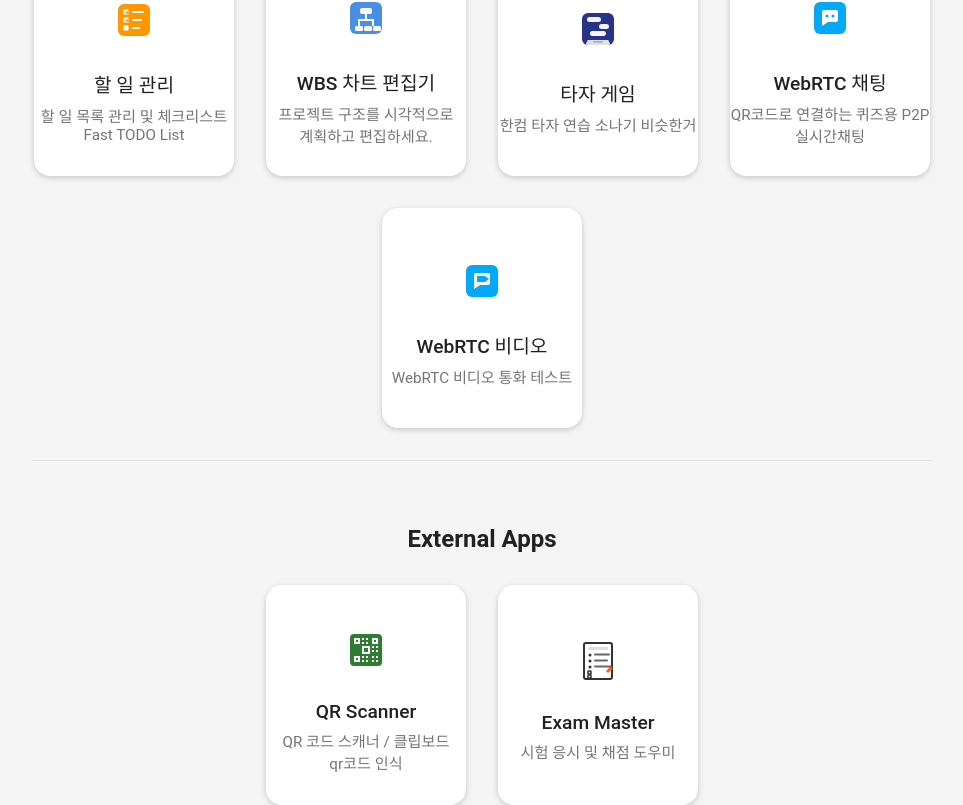
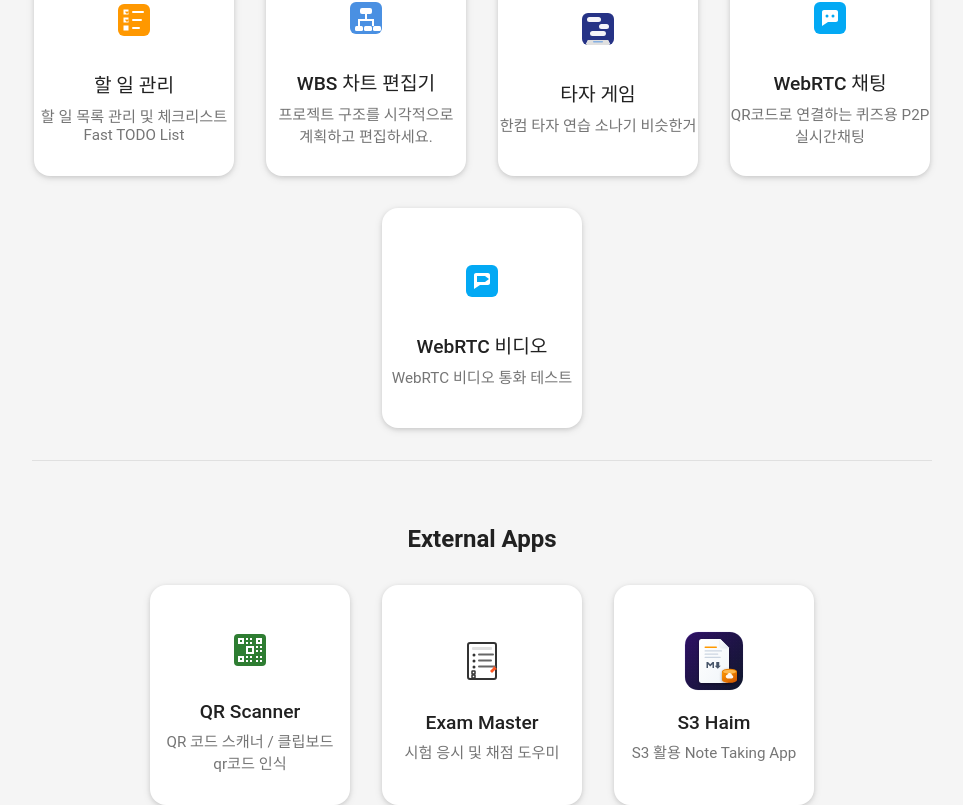
Before and after one commit to explainpark101/explainpark101.github.io, a Vue app: page / in a window 1280 px wide. Shown: the part 642-1447 px from the top of the page, without its empty margins (158-1121 px from the left). Built offline with nearby package versions, Linux system fonts and the light colour scheme.

Commit message:
feat: add S3HaimIcon component and integrate it into Home view for S3 note-taking app

```diff
--- /dev/null
+++ b/src/components/icons/S3HaimIcon.vue
@@ -0,0 +1,90 @@
+<template>
+    <svg xmlns="http://www.w3.org/2000/svg" viewBox="0 0 512 512" width="100%" height="100%">
+  <defs>
+    <!-- 배경 그라데이션 (클라우드 환경 묘사) -->
+    <linearGradient id="bg-grad" x1="0%" y1="0%" x2="100%" y2="100%">
+      <stop offset="0%" stop-color="#2E1065"/>
+      <stop offset="100%" stop-color="#0F172A"/>
+    </linearGradient>
+
+    <!-- 테두리 효과 그라데이션 -->
+    <linearGradient id="border-grad" x1="0%" y1="0%" x2="100%" y2="100%">
+      <stop offset="0%" stop-color="#8B5CF6" stop-opacity="0.6"/>
+      <stop offset="100%" stop-color="#1E293B" stop-opacity="0.1"/>
+    </linearGradient>
+
+    <!-- 문서 배경 그라데이션 -->
+    <linearGradient id="doc-white" x1="0%" y1="0%" x2="100%" y2="100%">
+      <stop offset="0%" stop-color="#FFFFFF"/>
+      <stop offset="100%" stop-color="#F1F5F9"/>
+    </linearGradient>
+
+    <!-- S3 버킷 바디 그라데이션 -->
+    <linearGradient id="s3-body" x1="0%" y1="0%" x2="100%" y2="100%">
+      <stop offset="0%" stop-color="#FF9900"/>
+      <stop offset="100%" stop-color="#CC5200"/>
+    </linearGradient>
+
+    <!-- 문서 접힌 부분 효과 -->
+    <linearGradient id="fold-grad" x1="0%" y1="0%" x2="100%" y2="100%">
+      <stop offset="0%" stop-color="#FFFFFF"/>
+      <stop offset="100%" stop-color="#E2E8F0"/>
+    </linearGradient>
+
+    <!-- 그림자 필터 -->
+    <filter id="shadow" x="-20%" y="-20%" width="140%" height="140%">
+      <feDropShadow dx="0" dy="8" stdDeviation="12" flood-color="#000000" flood-opacity="0.4"/>
+    </filter>
+
+    <filter id="small-shadow" x="-20%" y="-20%" width="140%" height="140%">
+      <feDropShadow dx="-2" dy="2" stdDeviation="4" flood-color="#000000" flood-opacity="0.15"/>
+    </filter>
+
+    <!-- 배경 도트 패턴 (저장소/작업 공간 느낌) -->
+    <pattern id="dots" x="0" y="0" width="24" height="24" patternUnits="userSpaceOnUse">
+      <circle cx="2" cy="2" r="1.5" fill="#FFFFFF" opacity="0.04"/>
+    </pattern>
+  </defs>
+
+  <!-- 앱 아이콘 베이스 (Squircle 형) -->
+  <rect x="24" y="24" width="464" height="464" rx="104" fill="url(#bg-grad)" stroke="url(#border-grad)" stroke-width="2"/>
+  <rect x="24" y="24" width="464" height="464" rx="104" fill="url(#dots)"/>
+
+  <!-- 마크다운 문서 (Haim 메모/파일 상징) -->
+  <g filter="url(#shadow)">
+    <!-- 문서 본체 -->
+    <path d="M 136 100 C 136 88.95 144.95 80 156 80 L 306 80 L 376 150 L 376 412 C 376 423.05 367.05 432 356 432 L 156 432 C 144.95 432 136 423.05 136 412 Z" fill="url(#doc-white)"/>
+    <!-- 우측 상단 접힌 부분 -->
+    <path d="M 306 80 L 306 130 C 306 141.05 314.95 150 326 150 L 376 150 Z" fill="url(#fold-grad)" filter="url(#small-shadow)"/>
+  </g>
+
+  <!-- 문서 내 강조 표시줄 (S3 주황색 연결성) -->
+  <rect x="180" y="140" width="100" height="12" rx="6" fill="#FF9900"/>
+
+  <!-- 문서 내 텍스트 라인 묘사 -->
+  <rect x="180" y="170" width="140" height="10" rx="5" fill="#CBD5E1"/>
+  <rect x="180" y="196" width="110" height="10" rx="5" fill="#CBD5E1"/>
+  <rect x="180" y="222" width="130" height="10" rx="5" fill="#CBD5E1"/>
+
+  <!-- Markdown 공식 로고 마크 (M↓) -->
+  <g transform="translate(196, 264) scale(1.2)">
+    <!-- 'M' 글자 경로 -->
+    <path d="M 0 0 V 40 H 10 V 15 L 25 30 L 40 15 V 40 H 50 V 0 H 40 L 25 15 L 10 0 Z" fill="#475569"/>
+    <!-- 아래 화살표 경로 -->
+    <path d="M 65 0 V 25 H 55 L 75 45 L 95 25 H 85 V 0 Z" fill="#475569"/>
+  </g>
+
+  <!-- S3 버킷 및 클라우드 (우측 하단 원격 저장소 상징) -->
+  <g transform="translate(320, 310)" filter="url(#shadow)">
+    <!-- 버킷 몸통 -->
+    <path d="M 0 30 L 0 95 C 0 108.8 26.86 120 60 120 C 93.14 120 120 108.8 120 95 L 120 30 Z" fill="url(#s3-body)"/>
+    <!-- 버킷 윗면 테두리 (입체감 부여) -->
+    <ellipse cx="60" cy="30" rx="60" ry="22" fill="#E67E00"/>
+    <!-- 버킷 윗면 내부 -->
+    <ellipse cx="60" cy="31" rx="52" ry="16" fill="#FFB84D"/>
+
+    <!-- 버킷 중앙의 클라우드 (네트워크/원격 상징) -->
+    <path d="M 45 85 C 36.7 85 30 78.3 30 70 C 30 62.3 35.8 56 43.2 55.2 C 45.6 47.4 53 42 61.5 42 C 71.7 42 80 50.3 80 60.5 C 85.8 61.1 90 66.1 90 72 C 90 79.2 84.2 85 77 85 Z" fill="#FFFFFF" opacity="0.95"/>
+  </g>
+</svg>
+</template>
--- a/src/views/Home.vue
+++ b/src/views/Home.vue
@@ -167,6 +167,15 @@
                     <div class="card-desc">시험 응시 및 채점 도우미</div>
                 </div>
             </a>
+            <a href="/s3haim" class="app-card" target="_blank" rel="noopener noreferrer">
+                <div class="card">
+                    <div class="icon">
+                        <S3HaimIcon />
+                    </div>
+                    <div class="card-title">S3 Haim</div>
+                    <div class="card-desc">S3 활용 Note Taking App</div>
+                </div>
+            </a>
         </div>
     </div>
 </template>
@@ -188,7 +197,8 @@ import TypingGameIcon from '@/components/icons/TypingGameIcon.vue';
 import ChattingAppIcon from '@/components/icons/ChattingAppIcon.vue';
 import WebRTCVideoIcon from '@/components/icons/WebRTCVideoIcon.vue';
 import QRCodeScannerIcon from '@/components/icons/QrCodeScannerIcon.vue';
-import ExamPaperIcon from '../components/icons/ExamPaperIcon.vue';
+import ExamPaperIcon from '@/components/icons/ExamPaperIcon.vue';
+import S3HaimIcon from '@/components/icons/S3HaimIcon.vue';
 
 let deferredPrompt = null;
 const pwaInstallContainer = document.getElementById('pwa-install-container');
```
